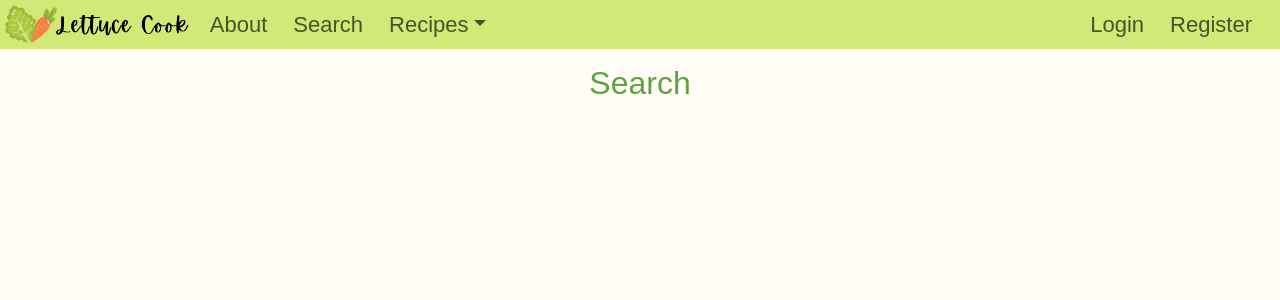
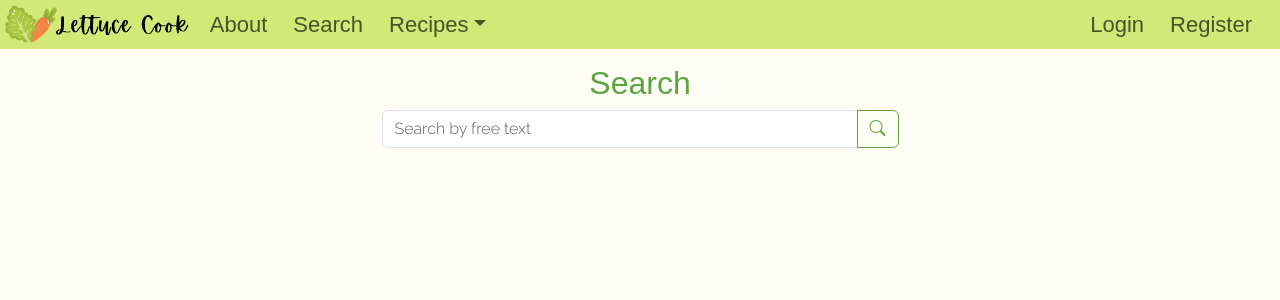
Before and after one commit to ShahafErez/Lettuce-Cook, a React (Create React App) app in the folder Frontend/lettuce-cook-front/: page /search in a window 1280 px wide. Shown: the top 300 px of the page. Built offline with nearby package versions, Linux system fonts and the light colour scheme; a web font is replaced by a local one.

Commit message:
search page basics

```diff
--- a/Frontend/lettuce-cook-front/src/App.css
+++ b/Frontend/lettuce-cook-front/src/App.css
@@ -219,3 +219,9 @@
   margin-top: 10px;
   position: absolute;
 }
+
+/* Search */
+#search-page #search-bar {
+  width: 50%;
+  margin: auto;
+}
--- a/Frontend/lettuce-cook-front/src/hooks/useFetch.js
+++ b/Frontend/lettuce-cook-front/src/hooks/useFetch.js
@@ -3,9 +3,9 @@ import { useLocalStorage } from "./useLocalStorage";
 
 export default function useFetch(url) {
   const [data, setData] = useState();
-  const token = useLocalStorage("token");
   const [isLoading, setIsLoading] = useState(true);
   const [isError, setIsError] = useState(false);
+  const token = useLocalStorage("token");
 
   const getRequest = useCallback(() => {
     const headers = new Headers();
--- a/Frontend/lettuce-cook-front/src/pages/Home.js
+++ b/Frontend/lettuce-cook-front/src/pages/Home.js
@@ -38,7 +38,7 @@ export default function Home() {
           </ul>
         </div>
         <a className="nav-link" href={`/recipes/${category}`}>
-          All {category} recipes...
+          All {category.toLowerCase()} recipes...
         </a>
       </div>
 
--- a/Frontend/lettuce-cook-front/src/pages/Recipe.js
+++ b/Frontend/lettuce-cook-front/src/pages/Recipe.js
@@ -3,7 +3,7 @@ import { useParams } from "react-router";
 import Error from "../components/Error";
 import Loading from "../components/Loading";
 import Diets from "../components/recipe/Diets";
-import Favorite from "../components/recipe/Favorite";
+import Favorite from "../components/recipe/FavoriteSymbol";
 import Ingredients from "../components/recipe/Ingredients";
 import Instructions from "../components/recipe/Instructions";
 import useFetch from "../hooks/useFetch";
--- a/Frontend/lettuce-cook-front/src/pages/Search.js
+++ b/Frontend/lettuce-cook-front/src/pages/Search.js
@@ -1,5 +1,62 @@
-import React from "react";
+import React, { useState } from "react";
+import Error from "../components/Error";
+import Loading from "../components/Loading";
+import RecipePreview from "../components/recipe/RecipePreview";
+import { search } from "../services/searchService";
 
 export default function Search() {
-  return <h2>Search</h2>;
+  const [searchResults, setSearchResults] = useState();
+  const [isLoading, setIsLoading] = useState(false);
+  const [isError, setIsError] = useState(false);
+
+  async function handleSubmit() {
+    setIsLoading(true);
+    let data = await search();
+    setIsLoading(false);
+    if (data === -1) {
+      setIsError(true);
+    } else {
+      setSearchResults(data);
+    }
+  }
+
+  return (
+    <div className="container" id="search-page">
+      <h2>Search</h2>
+      <div class="input-group" id="search-bar">
+        <input
+          type="search"
+          placeholder="Search by free text"
+          class="form-control "
+          aria-label="Search"
+          aria-describedby="search-addon"
+        />
+        <button
+          type="button"
+          class="btn btn-outline-primary"
+          data-mdb-ripple-init
+          onClick={handleSubmit}
+        >
+          <i class="bi bi-search"></i>
+        </button>
+      </div>
+
+      {isLoading && <Loading />}
+
+      {isError && <Error />}
+
+      {searchResults && (
+        <div className="row row-cols-1 row-cols-md-4 g-4">
+          {searchResults.map((recipeInfo) => (
+            <div className="col" key={recipeInfo.recipe.id}>
+              <RecipePreview
+                recipe={recipeInfo.recipe}
+                isFavoriteByUser={recipeInfo.isFavoriteByUser}
+              />
+            </div>
+          ))}
+        </div>
+      )}
+    </div>
+  );
 }
--- /dev/null
+++ b/Frontend/lettuce-cook-front/src/services/searchService.js
@@ -0,0 +1,20 @@
+export const search = async (searchTerm) => {
+  return fetch(`${global.dataUrl}/search/`, {
+    method: "GET",
+    headers: {
+      "Content-Type": "application/json",
+      Authorization: `Bearer ${localStorage.getItem("token")}`,
+    },
+  })
+    .then((res) => {
+      if (res.status !== 200) {
+        return -1;
+      } else {
+        return res.json();
+      }
+    })
+
+    .catch((e) => {
+      console.error("An error occurred during post request: ", e);
+    });
+};
```
Also changed, not shown: Frontend/lettuce-cook-front/src/components/recipe/FavoriteSymbol.js (renamed from Frontend/lettuce-cook-front/src/components/recipe/Favorite.js), 1 other file (tests, documents, lock files or other folders).
